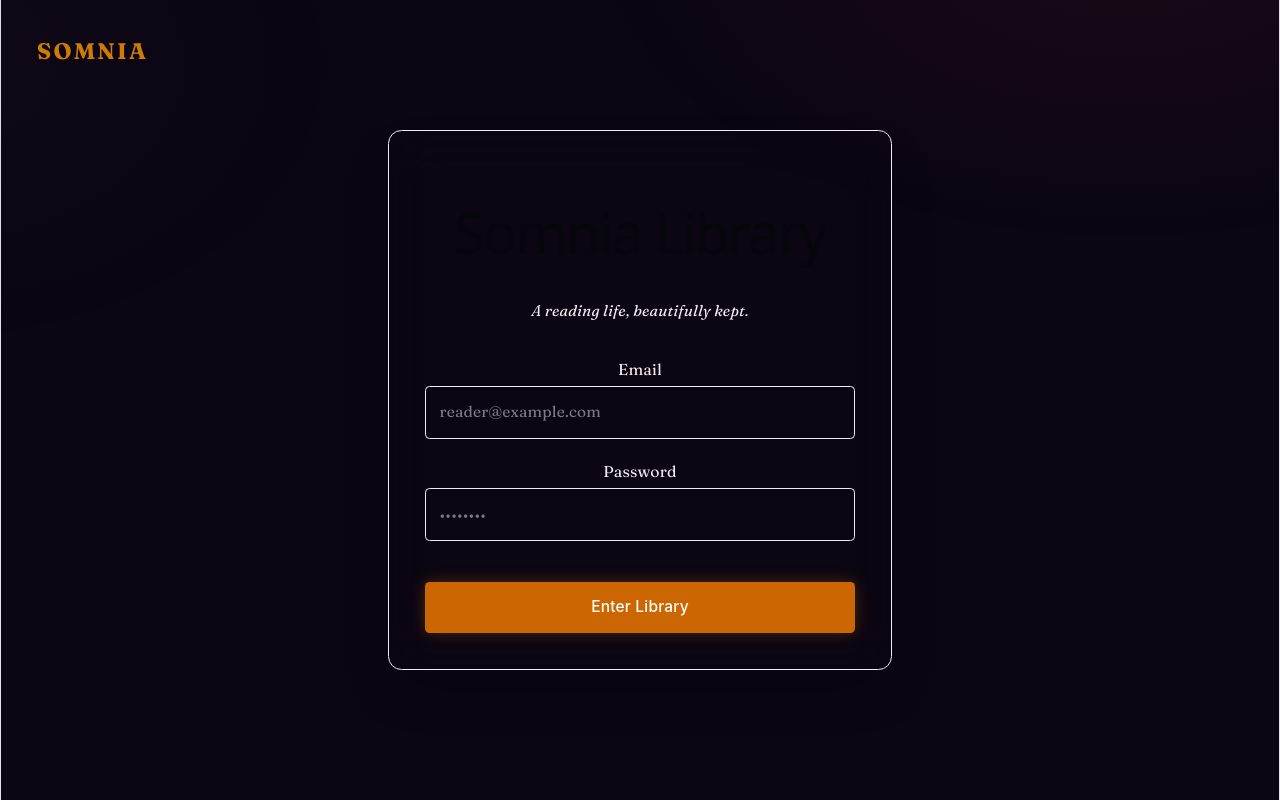
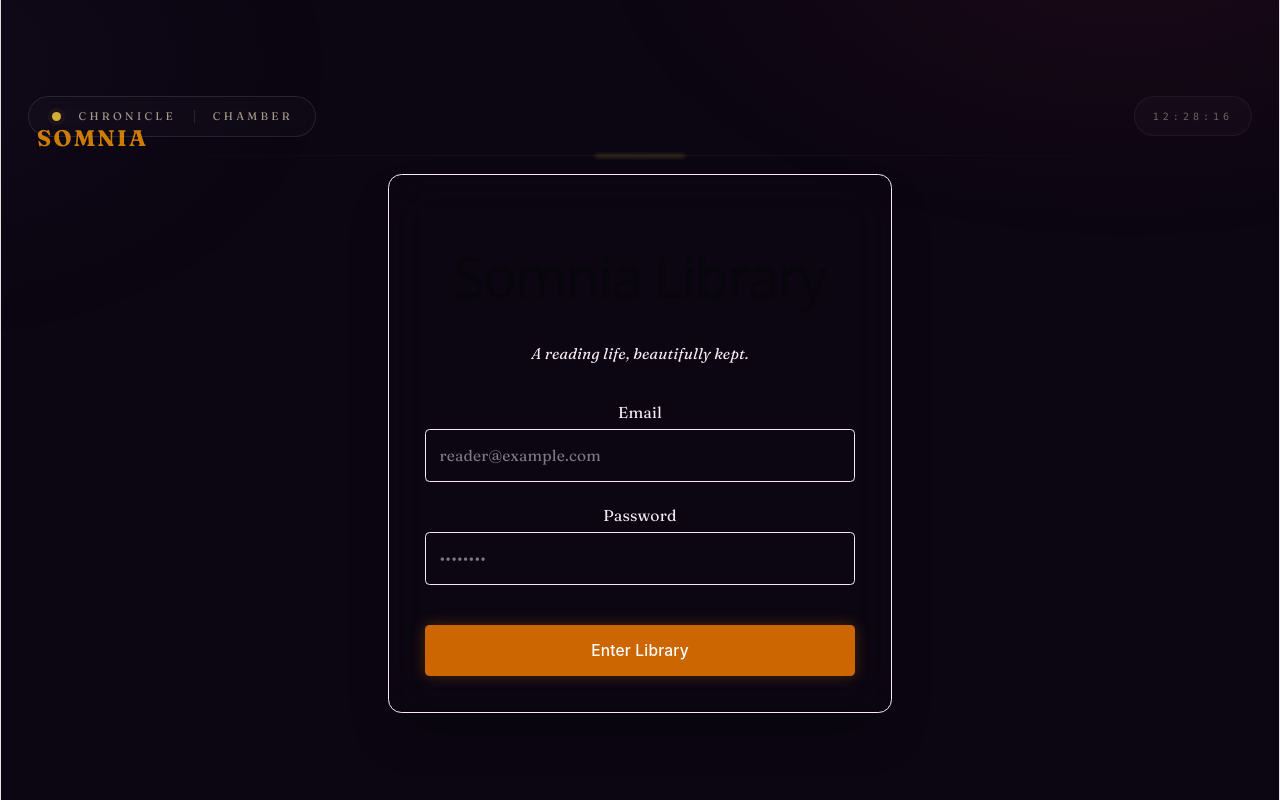
Before and after one commit to Annabelle0726/somnia-library, a React (Vite) app: page /auth in a window 1280 px wide. Built offline with nearby package versions, Linux system fonts and the light colour scheme; no server answers.

Commit message:
Refactored LandingHeader into a precision brass-style component

```diff
--- a/src/auth/AuthScreen.tsx
+++ b/src/auth/AuthScreen.tsx
@@ -1,6 +1,7 @@
 // src/auth/AuthScreen.tsx
 import { useAuth } from './AuthProvider';
 import { useNavigate } from 'react-router-dom';
+import {LandingHeader} from "../components/landings/LandingHeader.tsx";
 
 export default function AuthScreen() {
     const { login } = useAuth();
@@ -14,11 +15,10 @@ export default function AuthScreen() {
 
     return (
         <div className="min-h-screen flex flex-col items-center justify-center bg-theme-bg0 font-serif text-theme-ink relative">
-            {/* 你可以复用你的 Background 组件，或者用一个沉浸式的渐变 */}
 
+<LandingHeader />
             <div className="z-10 w-full max-w-md p-8 bg-theme-bg0/80 backdrop-blur-xl border border-theme-line/30 rounded-xl shadow-2xl">
 
-                {/* 类似 Reverie 的标语 */}
                 <div className="text-center mb-8">
                     <h1 className="text-3xl font-bold mb-2 tracking-wide text-theme-primary">
                         Somnia Library
--- a/src/auth/UnauthShell.tsx
+++ b/src/auth/UnauthShell.tsx
@@ -13,14 +13,7 @@ export default function UnauthShell() {
     return (
         <div className="relative min-h-screen bg-theme-bg0 font-serif text-theme-ink flex flex-col">
 
-            {/* ✨ 极简的顶部 Logo (可选)
-                在 Auth 或 Landing 页面，通常左上角会有一个低调的 Logo，点击也没效果，仅作品牌展示
-            */}
-            <header className="absolute top-0 left-0 w-full p-6 sm:p-8 z-20 flex justify-between items-center pointer-events-none">
-                <div className="text-xl font-bold tracking-widest text-amber-500/80 drop-shadow-sm">
-                    SOMNIA
-                </div>
-            </header>
+
 
             {/* ✨ 主内容区
                 这里的 Outlet 会根据 URL 渲染 Landing.tsx 或 AuthScreen.tsx
--- a/src/components/landings/LandingHeader.tsx
+++ b/src/components/landings/LandingHeader.tsx
@@ -15,10 +15,11 @@ export function LandingHeader() {
     };
 
     return (
-        <header className="w-full max-w-6xl mx-auto px-6
-        flex justify-between items-center z-20 select-none
-        pt-3
-        ">
+        <div className="relative w-full max-w-6xl mx-auto px-6 pt-2 pb-4 flex
+        flex-col gap-4 z-20 select-none">
+
+            {/* 顶部行：导航与时钟 */}
+            <div className="w-full flex justify-between items-center">
 
                 {/* 左侧：精密铭牌风格区域标识 */}
                 <div className="flex items-center gap-4 border-[0.5px] border-white/10 rounded-full px-5 py-2.5 bg-white/[0.02] backdrop-blur-sm hover:border-[#D4AF37]/30 hover:bg-white/[0.04] transition-all duration-500 ease-in-out">
@@ -46,6 +47,23 @@ export function LandingHeader() {
                         {formatTime(time)}
                     </span>
                 </div>
-        </header>
+            </div>
+
+            <div className="absolute top-0 left-0 w-full p-6 sm:p-8 z-20 flex justify-between items-center pointer-events-none">
+                <div className="text-xl font-bold tracking-widest text-amber-500/80 drop-shadow-sm">
+                    SOMNIA
+                </div>
+            </div>
+
+            {/* ✨ 精美而克制的分割线 (HR) */}
+            <div className="relative w-full h-[1px]">
+                {/* 1. 中央微弱的琥珀色发光点 */}
+                <div className="absolute left-1/2 -translate-x-1/2 top-1/2 -translate-y-1/2 w-20 h-[2px] bg-[#D4AF37]/40 blur-[2px] rounded-full"></div>
+
+                {/* 2. 微微渐变过渡的边缘拉丝线 */}
+                <div className="w-full h-[1px] bg-gradient-to-r from-transparent via-white/5 to-transparent"></div>
+            </div>
+        </div>
+
     );
 }
```
Lines whose indentation alone changed are shown as unchanged.
